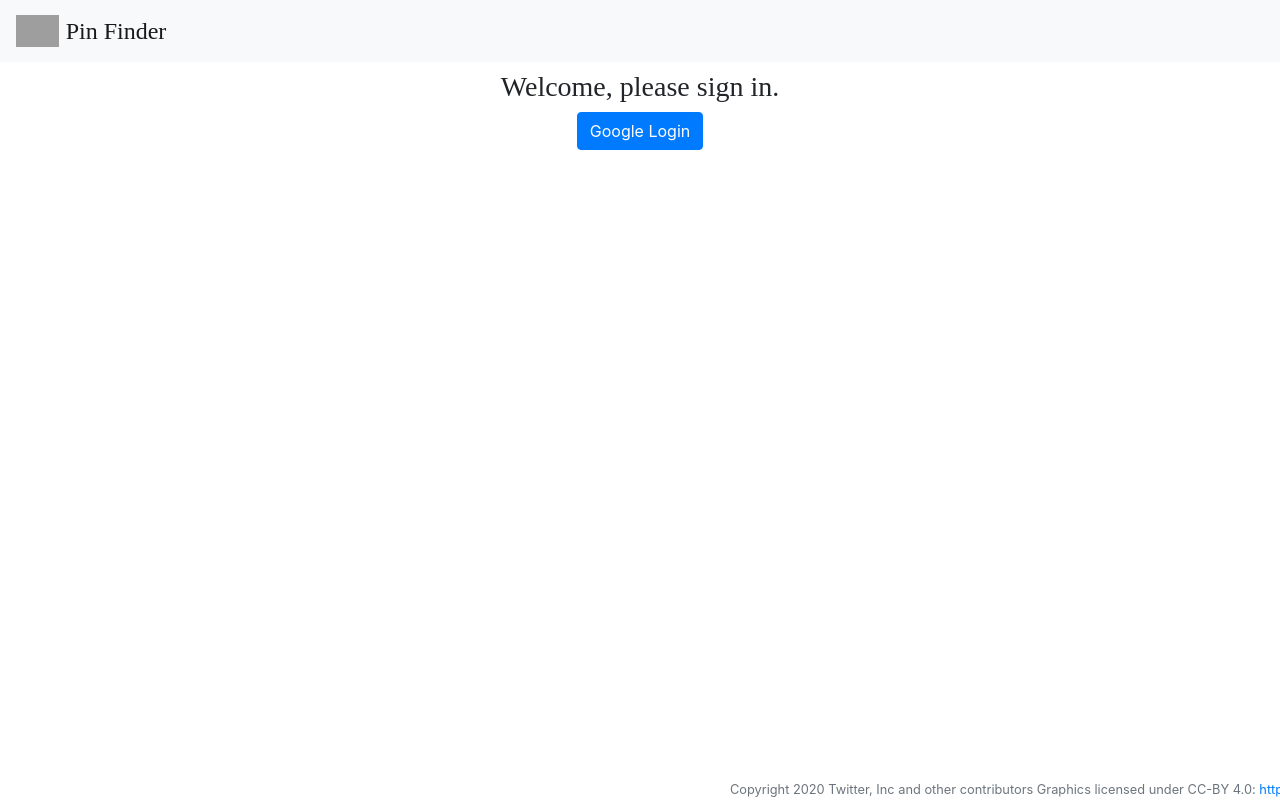
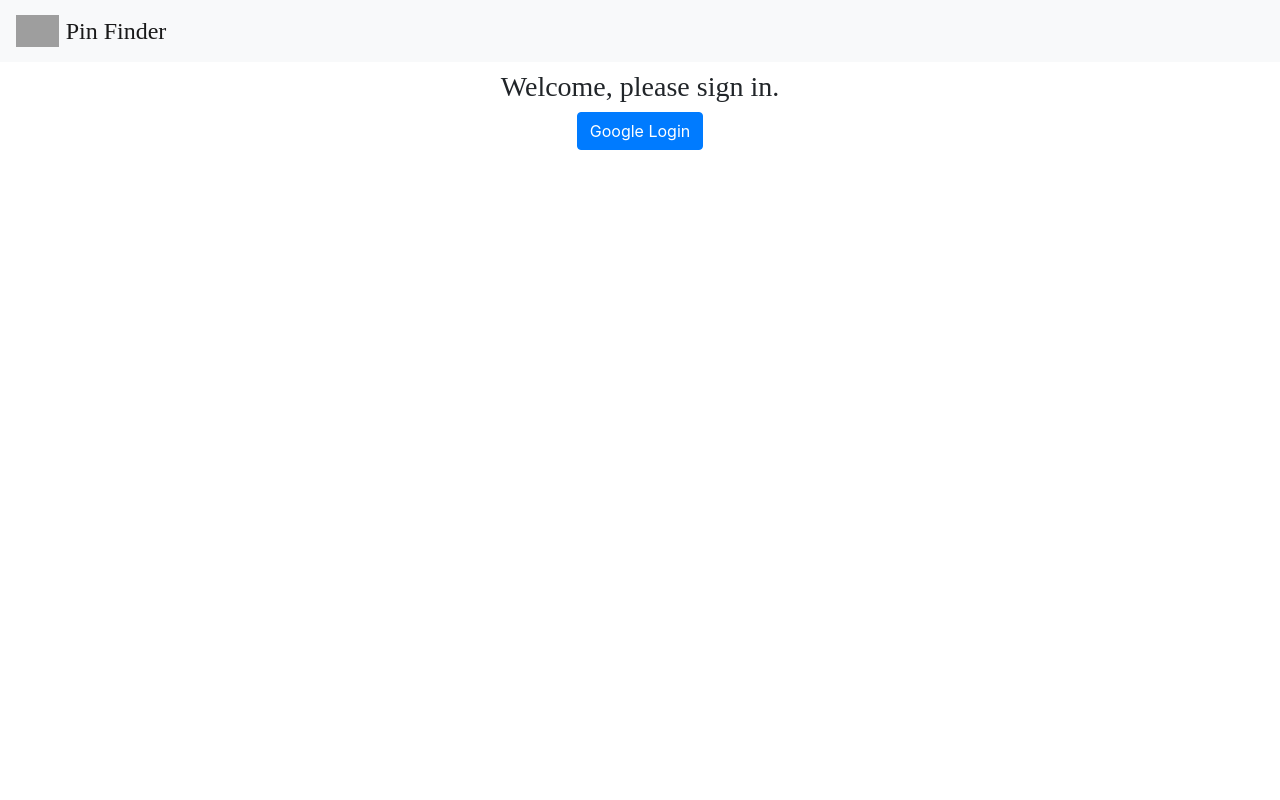
Before and after one commit to joeypetrone/pin-finder, a React (Create React App) app: page /auth in a window 1280 px wide. Built offline with nearby package versions, Linux system fonts and the light colour scheme; no server answers; grey boxes are pictures that could not be loaded; a web font is replaced by a local one.

Commit message:
readme updated

```diff
--- a/src/components/pages/Auth/Auth.js
+++ b/src/components/pages/Auth/Auth.js
@@ -17,9 +17,6 @@ class Auth extends React.Component {
       <div className="Auth">
         <h3>Welcome, please sign in.</h3>
         <button className="btn btn-primary" onClick={this.loginClickEvent}>Google Login</button>
-        <footer className="text-muted">
-          <small>Copyright 2020 Twitter, Inc and other contributors Graphics licensed under CC-BY 4.0: <a href="https://creativecommons.org/licenses/by/4.0/" alt="link to Twemoji Creative Commons License">https://creativecommons.org/licenses/by/4.0/</a></small>
-        </footer>
       </div>
     );
   }
```
Also changed, not shown: 1 other file (tests, documents, lock files or other folders).
